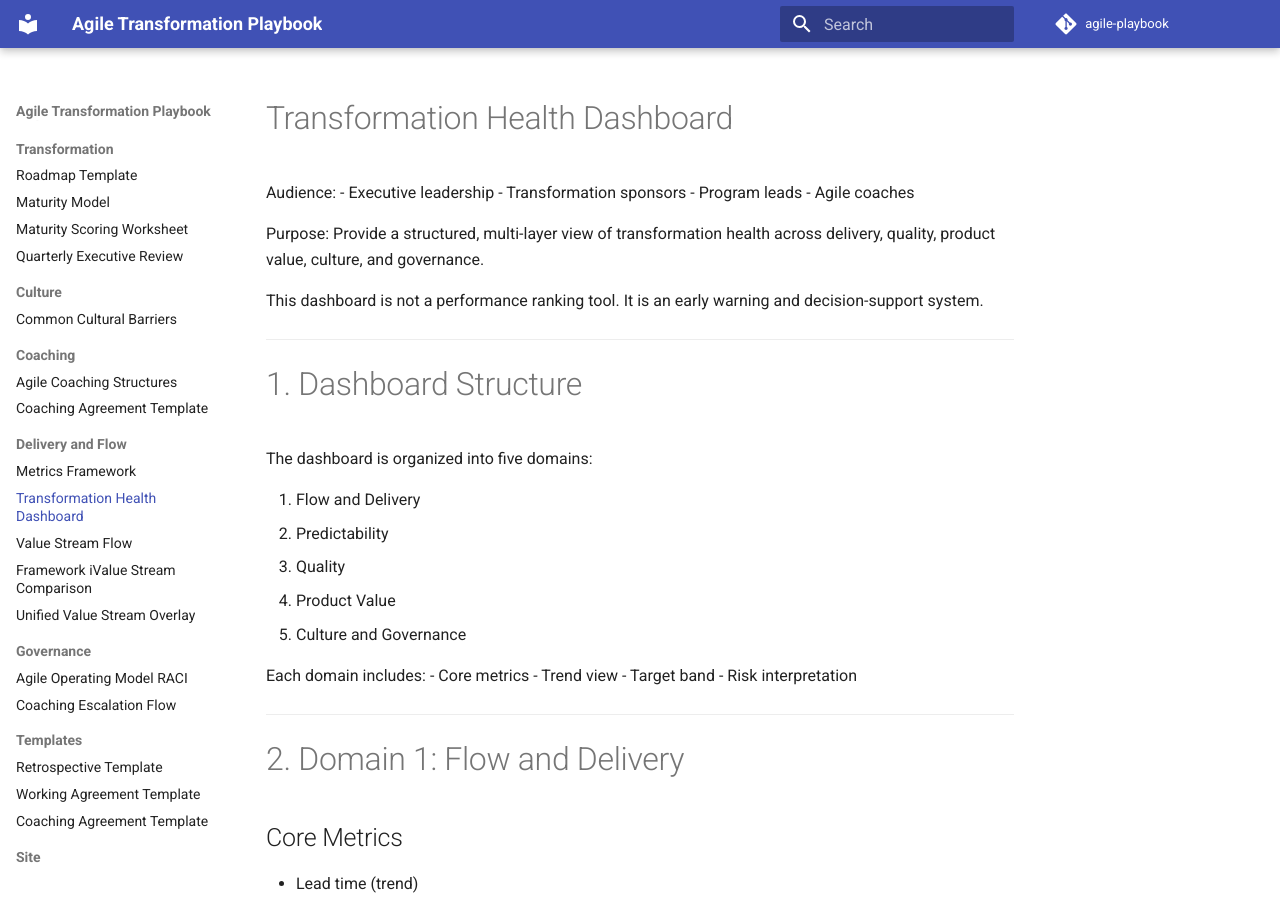
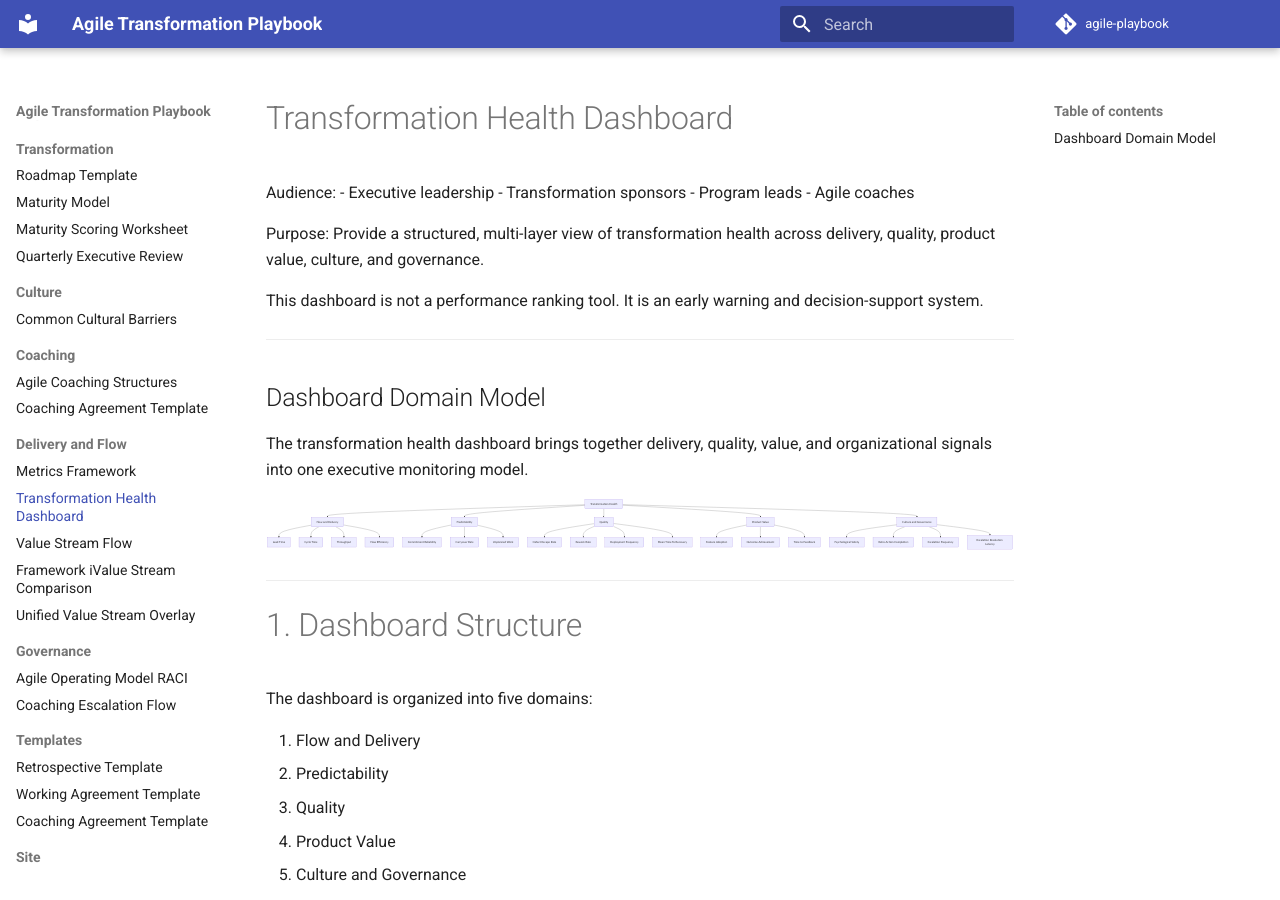
Before and after one commit to awsvkvims/agile-playbook, an MkDocs documentation site: the page built from docs/metrics/TRANSFORMATION_HEALTH_DASHBOARD.md, in a window 1280 px wide and 900 px high. Built offline with MkDocs 1.6.1 and Material for MkDocs 9.7.7, drawn with Linux system fonts in a browser that asks for light colours; comment, search, counter and statistics services are not loaded.

Commit message:
add dashboard domain model diagram

```diff
--- a/docs/metrics/TRANSFORMATION_HEALTH_DASHBOARD.md
+++ b/docs/metrics/TRANSFORMATION_HEALTH_DASHBOARD.md
@@ -13,7 +13,45 @@ This dashboard is not a performance ranking tool.
 It is an early warning and decision-support system.
 
 ---
+## Dashboard Domain Model
 
+The transformation health dashboard brings together delivery, quality, value, and organizational signals into one executive monitoring model.
+
+<div class="mermaid">
+flowchart TB
+
+A[Transformation Health]
+
+A --> B[Flow and Delivery]
+A --> C[Predictability]
+A --> D[Quality]
+A --> E[Product Value]
+A --> F[Culture and Governance]
+
+B --> B1[Lead Time]
+B --> B2[Cycle Time]
+B --> B3[Throughput]
+B --> B4[Flow Efficiency]
+
+C --> C1[Commitment Reliability]
+C --> C2[Carryover Rate]
+C --> C3[Unplanned Work]
+
+D --> D1[Defect Escape Rate]
+D --> D2[Rework Rate]
+D --> D3[Deployment Frequency]
+D --> D4[Mean Time To Recovery]
+
+E --> E1[Feature Adoption]
+E --> E2[Outcome Achievement]
+E --> E3[Time to Feedback]
+
+F --> F1[Psychological Safety]
+F --> F2[Retro Action Completion]
+F --> F3[Escalation Frequency]
+F --> F4[Escalation Resolution Latency]
+</div>
+---
 # 1. Dashboard Structure
 
 The dashboard is organized into five domains:
```
